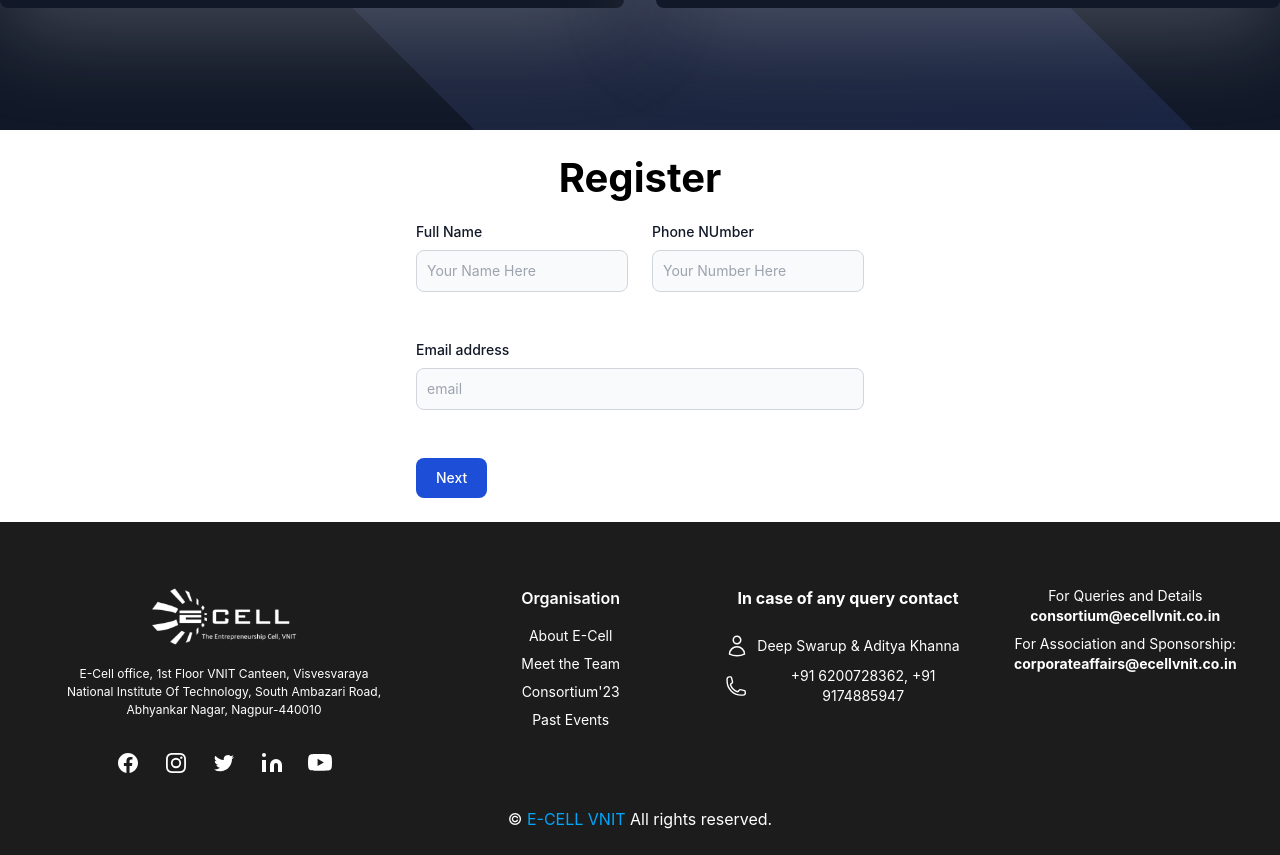
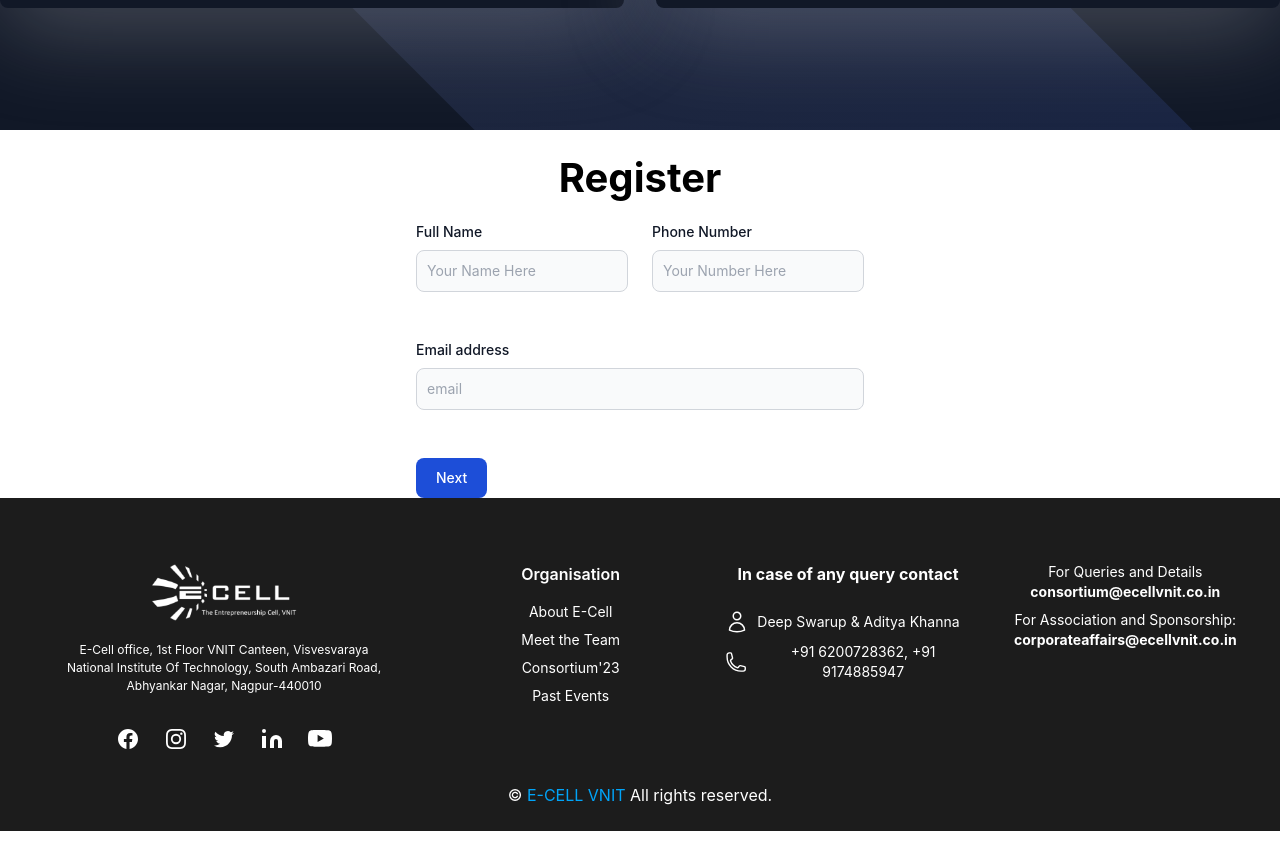
Before and after one commit to venom76568/ceo25-public, a React (Create React App) app: page / in a window 1280 px wide. Shown: the part 2921-3776 px from the top of the page. After the commit the page ends 3752 px from the top, so only its background shows below. Built offline with nearby package versions, Linux system fonts and the light colour scheme.

Commit message:
chote fix

```diff
--- a/src/components/Form.jsx
+++ b/src/components/Form.jsx
@@ -110,7 +110,7 @@
           </div>
           <div>
             <label className="block mb-2 text-sm font-medium text-gray-900 dark:text-white">
-              Phone NUmber
+              Phone Number
             </label>
             <input
               type="text"
@@ -255,7 +255,7 @@
 
         )} */}
 
-        <div className="mb-6">
+        <div className="">
           {currentStep === 1 ? (
             <button
               type="button"
@@ -266,7 +266,7 @@
             </button>
           ) : (
             <>
-              <div className="flex items-start mb-6">
+              <div className="flex items-start">
                 <div className="flex items-center h-5">
                   <input
                     id="remember"
@@ -296,13 +296,15 @@
                   .
                 </label>
               </div>
+
               <button
                 type="submit"
                 disabled={loading}
-                className="text-white bg-blue-700 hover:bg-blue-800 focus:ring-4 focus:outline-none focus:ring-blue-300 font-medium rounded-lg text-sm w-full sm:w-auto px-5 py-2.5 text-center dark:bg-blue-600 dark:hover:bg-blue-700 dark:focus:ring-blue-800"
+                className="text-white  bg-blue-700 hover:bg-blue-800 focus:ring-4 focus:outline-none focus:ring-blue-300 font-medium rounded-lg text-sm w-full m-2 sm:w-auto px-5 py-2.5 text-center dark:bg-blue-600 dark:hover:bg-blue-700 dark:focus:ring-blue-800"
               >
                 {loading ? "Loading..." : "Submit"}
               </button>
+
               <p className="text-white">{message}</p>
             </>
           )}
```
